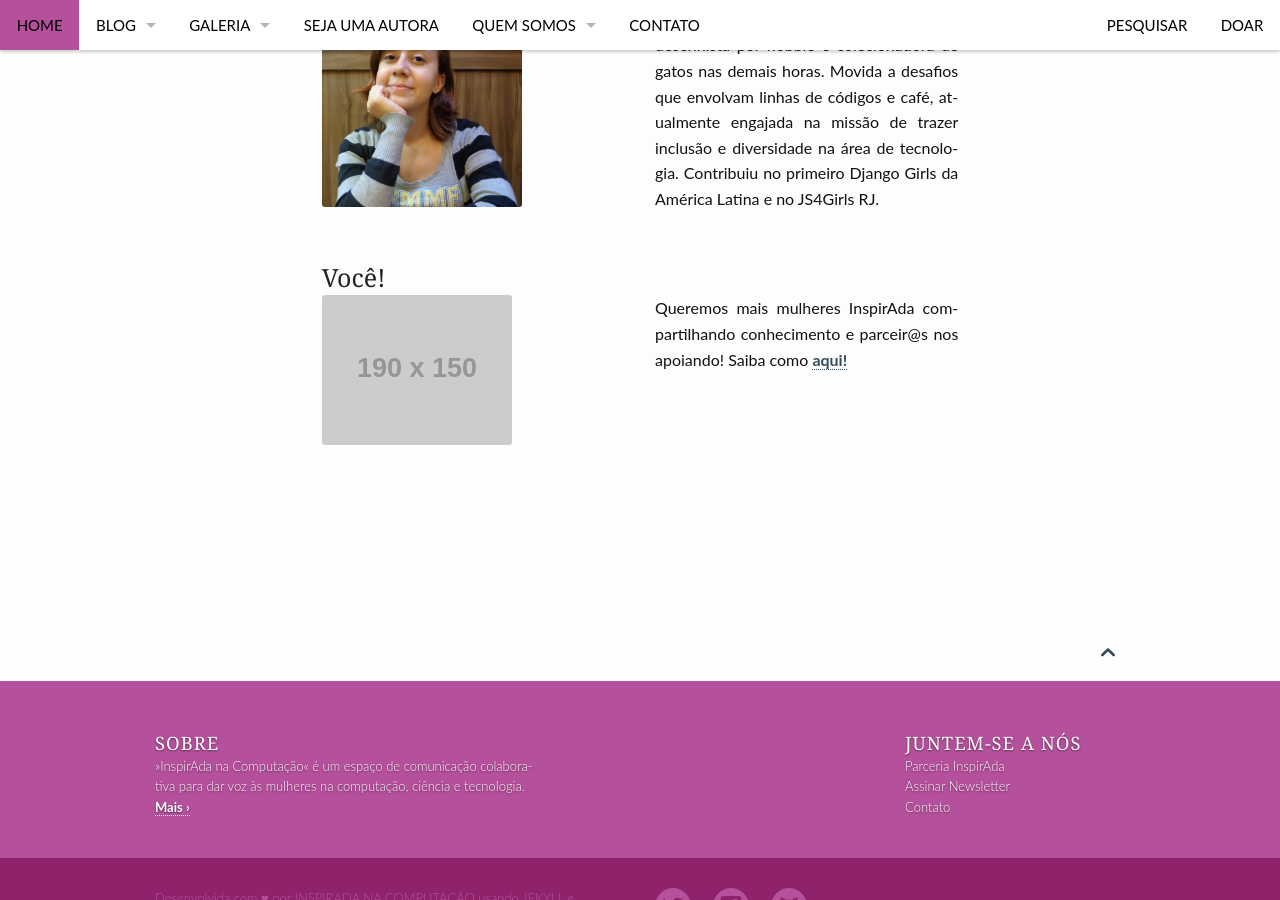
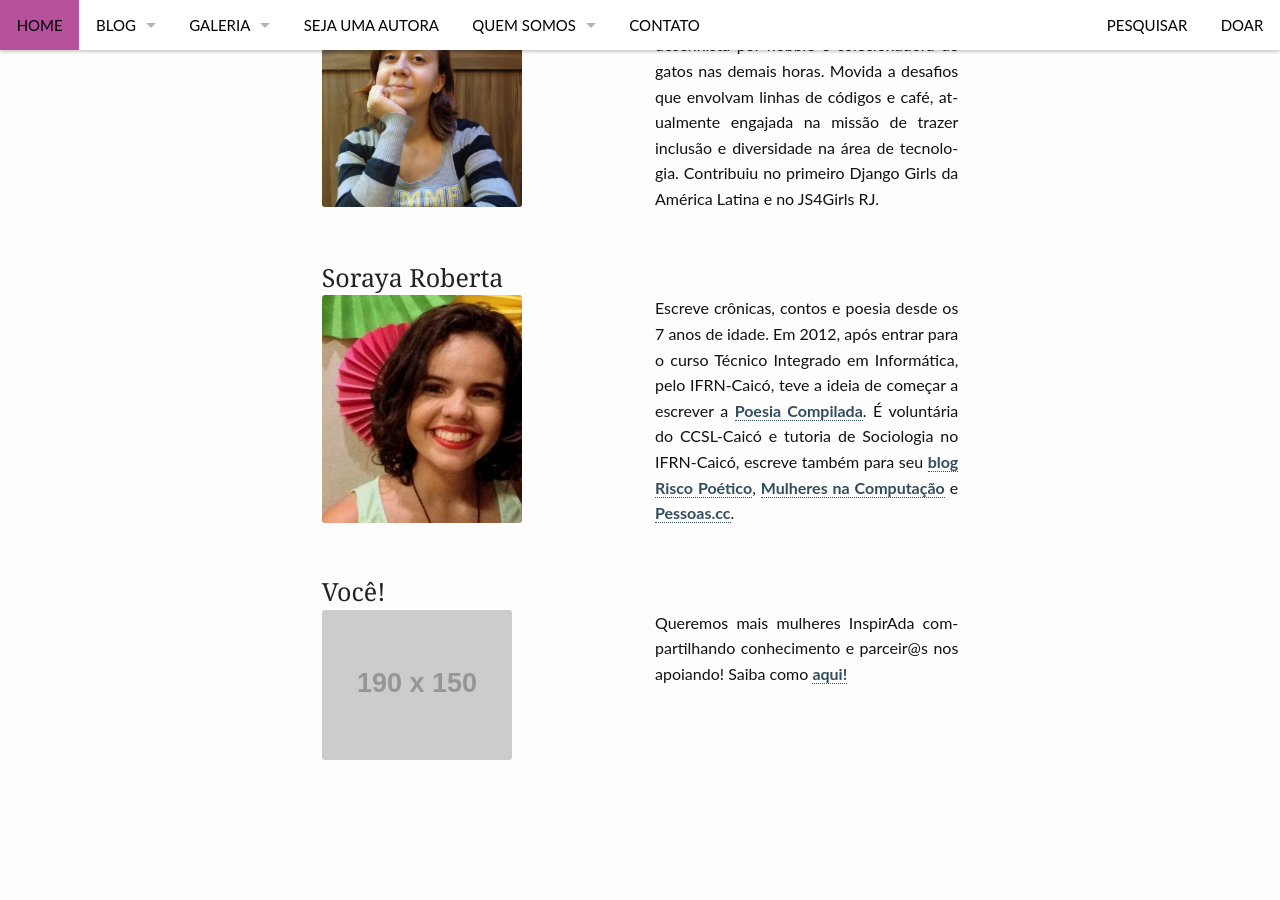
Before and after one commit to inspiradanacomputacao/inspiradanacomputacao.github.io, a Jekyll site: the page built from pages/colaboradores.md, in a window 1280 px wide and 900 px high, scrolled down 1307 px. Built offline with Jekyll 4.4.1, drawn with Linux system fonts in a browser that asks for light colours.

Commit message:
corrigindo imagem e add perfil de Soraya

```diff
--- a/pages/colaboradores.md
+++ b/pages/colaboradores.md
@@ -68,6 +68,24 @@ header:
 <div class="show-for-large-up">
     <div class="row">
         <div class="small-12 columns">
+            <h3>Soraya Roberta</h3>
+        </div><!-- /.small-12.columns -->
+    </div>
+  <div class="row">
+    <div class="large-6 columns">
+        <img src="http://inspiradanacomputacao.github.io/images/perfil_soraya.png" width= "200px" alt="">
+      </div>
+    <div class="large-6 columns">
+        <p align="justify">
+          Escreve crônicas, contos e poesia desde os 7 anos de idade. Em 2012, após entrar para o curso Técnico Integrado em Informática, pelo IFRN-Caicó, teve a ideia de começar a escrever a <a href="http://poesiacompilada.com/" target="_blank">Poesia Compilada</a>. É voluntária do CCSL-Caicó e tutoria de Sociologia no IFRN-Caicó, escreve também para seu <a href="http://www.riscopoetico.blogspot.com.br/" target="_blank">blog Risco Poético</a>, <a href="http://mulheresnacomputacao.com/" target="_blank">Mulheres na Computação</a> e <a href="http://pessoas.cc/" target="_blank">Pessoas.cc</a>.
+        </p>
+    </div>
+  </div>
+</div>
+
+<div class="show-for-large-up">
+    <div class="row">
+        <div class="small-12 columns">
             <h3>Você!</h3>
         </div><!-- /.small-12.columns -->
     </div>
```
Also changed, not shown: images/perfil_soraya.jpg (deleted).
